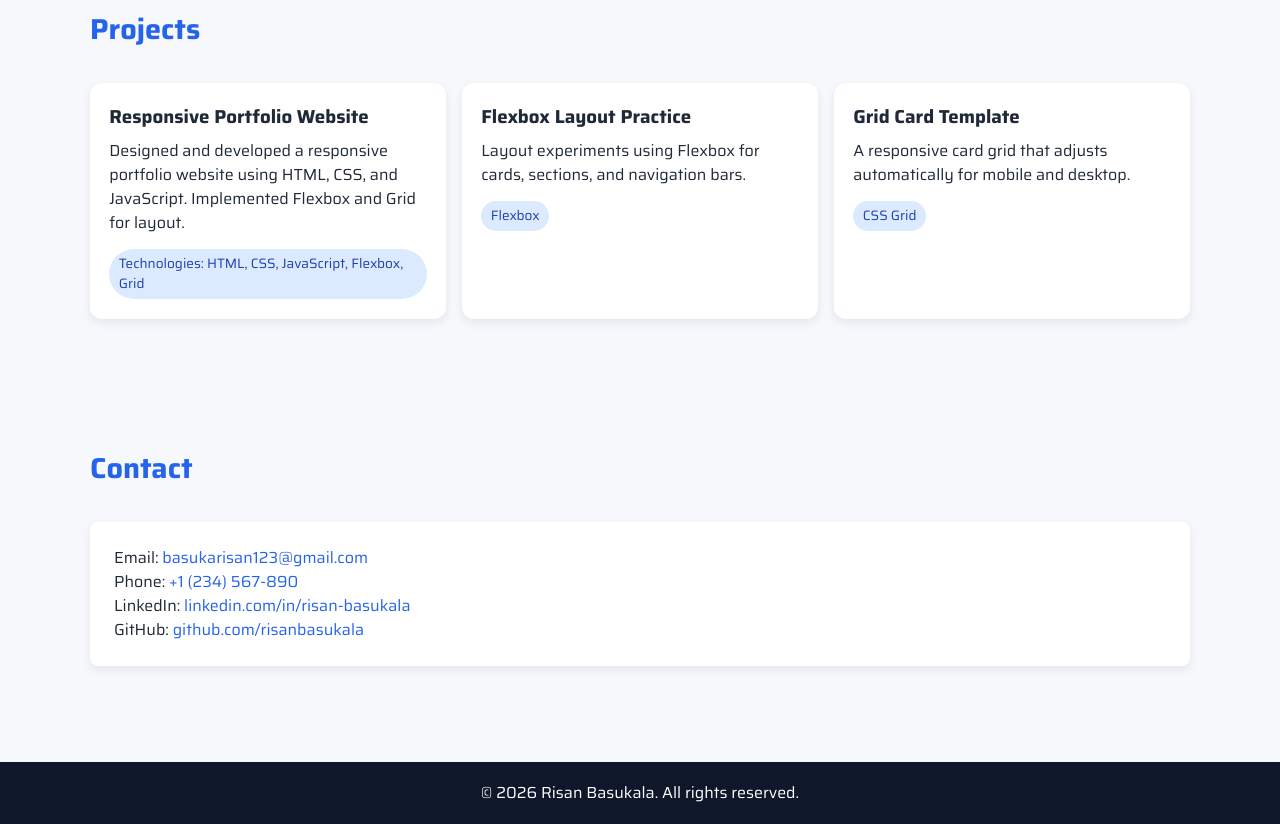
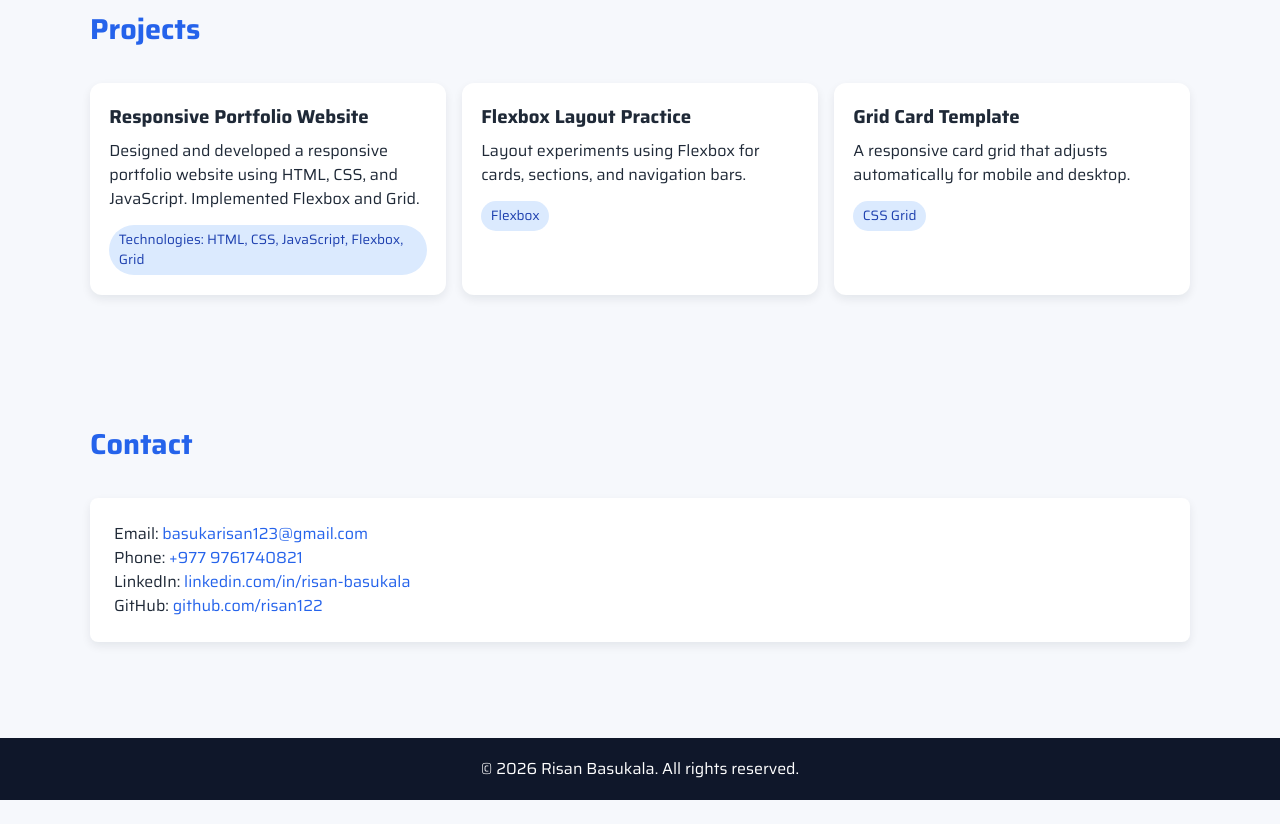
Before and after one commit to risan122/risan122.github.io, a plain HTML site: page portfolio.html in a window 1280 px wide. Shown: the part 1600-2424 px from the top of the page. After the commit the page ends 2400 px from the top, so only its background shows below. Drawn offline with Linux system fonts and the light colour scheme.

Commit message:
Second Commit

```diff
--- a/portfolio.html
+++ b/portfolio.html
@@ -64,7 +64,7 @@
       <div class="project-grid">
         <article class="project-card">
           <h3>Responsive Portfolio Website</h3>
-          <p>Designed and developed a responsive portfolio website using HTML, CSS, and JavaScript. Implemented Flexbox and Grid for layout.</p>
+          <p>Designed and developed a responsive portfolio website using HTML, CSS, and JavaScript. Implemented Flexbox and Grid.</p>
           <span class="tag">Technologies: HTML, CSS, JavaScript, Flexbox, Grid</span>
         </article>
         <article class="project-card">
@@ -84,9 +84,9 @@
       <h2 class="section-title">Contact</h2>
       <div class="contact-box">
         <p>Email: <a href="mailto:basukalarisan123@gmail.com">basukarisan123@gmail.com</a></p>
-        <p>Phone: <a href="tel:+1234567890">+1 (234) 567-890</a></p>
-        <p>LinkedIn: <a href="https://www.linkedin.com/in/risan-basukala" target="_blank" rel="noopener noreferrer">linkedin.com/in/risan-basukala</a></p>
-        <p>GitHub: <a href="https://github.com/risanbasukala" target="_blank" rel="noopener noreferrer">github.com/risanbasukala</a></p>
+        <p>Phone: <a href="tel:+977 9761740821">+977 9761740821</a></p>
+        <p>LinkedIn: <a href="https://www.linkedin.com/in/risan-basukala-53a34421a/" target="_blank" rel="noopener noreferrer">linkedin.com/in/risan-basukala</a></p>
+        <p>GitHub: <a href="https://github.com/risan122" target="_blank" rel="noopener noreferrer">github.com/risan122</a></p>
       </div>
     </section>
 
```
